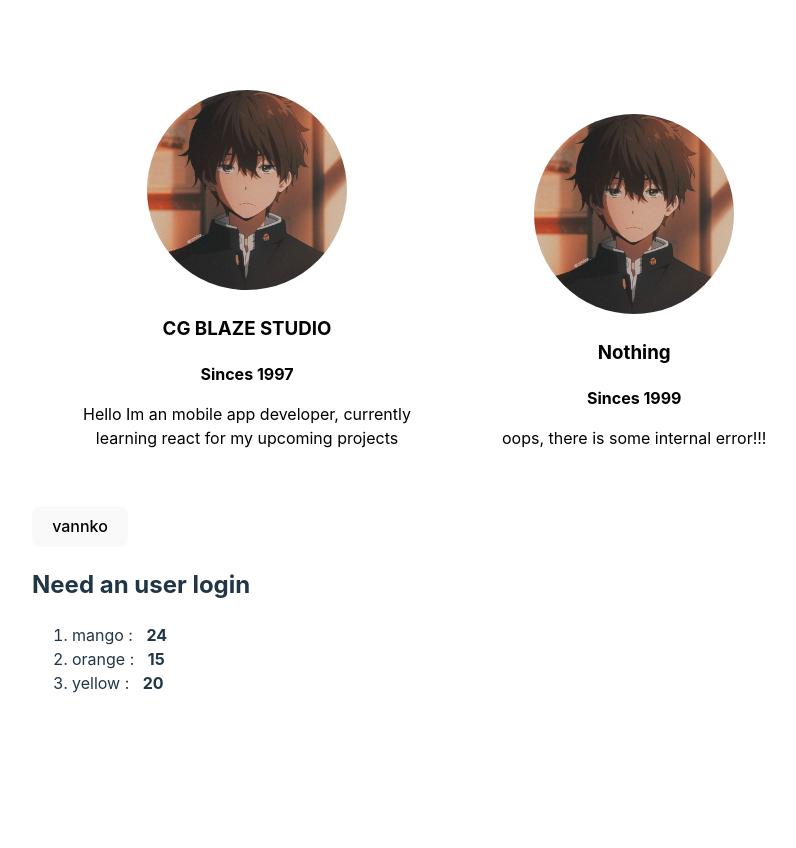
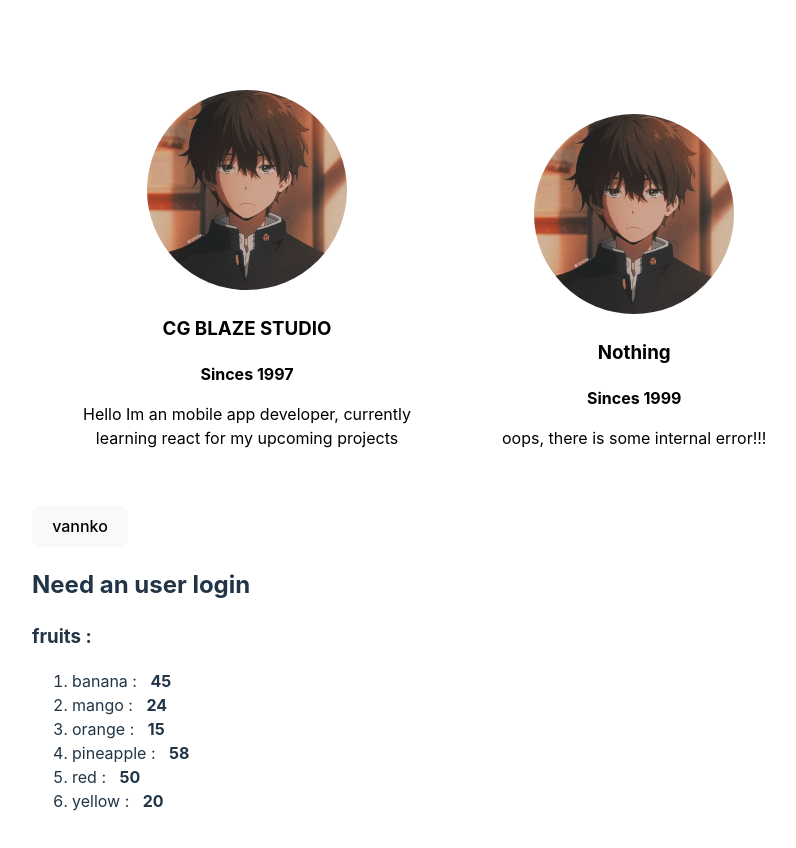
Before and after one commit to Karthikeyan8296/Basics-of-React-JS, a React (Vite) app: page / in a window 1280 px wide. Shown: the top 848 px of the page, without its empty margins (18-814 px from the left). Built offline with nearby package versions, Linux system fonts and the light colour scheme.

Commit message:
Array of Objects

```diff
--- a/src/App.jsx
+++ b/src/App.jsx
@@ -9,6 +9,15 @@ import List from "./components/List";
 import ArrayIntoObjects from "./components/ArrayIntoObjects";
 
 function App() {
+  const fruits = [
+    { id: 1, name: "red", calories: 50 },
+    { id: 2, name: "yellow", calories: 20 },
+    { id: 3, name: "orange", calories: 15 },
+    { id: 4, name: "mango", calories: 24 },
+    { id: 5, name: "pineapple", calories: 58 },
+    { id: 6, name: "banana", calories: 45 },
+  ];
+
   return (
     <>
       <Card
@@ -23,7 +32,7 @@ function App() {
       <UserGreeting isLoggedin={false} userName="Karthik" />
 
       {/* <List/> */}
-      <ArrayIntoObjects/>
+      <ArrayIntoObjects items = {fruits}  category="fruits :"/>
     </>
   );
 }
--- a/src/components/ArrayIntoObjects.jsx
+++ b/src/components/ArrayIntoObjects.jsx
@@ -1,27 +1,37 @@
 import React from "react";
+import PropTypes from "prop-types";
 
-const ArrayIntoObjects = () => {
-  const fruits = [
-    { id: 1, name: "red", calories: 50 },
-    { id: 2, name: "yellow", calories: 20 },
-    { id: 3, name: "orange", calories: 15 },
-    { id: 4, name: "mango", calories: 24 },
-    { id: 5, name: "pineapple", calories: 58 },
-    { id: 6, name: "banana", calories: 45 },
-  ];
+const ArrayIntoObjects = (props) => {
+  const itemList = props.items; //Calling that Array of objects
+  const category = props.category;
 
-  fruits.sort((a, b) => a.name.localeCompare(b.name)); //ALPHABETICAL ORDER//
-
-  const lowCalFruit = fruits.filter((value) => value.calories < 30); //FILTERING
+  itemList.sort((a, b) => a.name.localeCompare(b.name)); //ALPHABETICAL ORDER//
+  const lowCalFruit = itemList.filter((value) => value.calories < 30); //FILTERING
 
   //key - each object name should be diff//
-  const ListItems = lowCalFruit.map((value) => (
+  const ListItems = itemList.map((value) => (
     <li key={value.id}>
       {value.name} : &nbsp; <b>{value.calories}</b>
     </li>
   ));
 
-  return <ol>{ListItems}</ol>;
+  return (
+    <>
+      <h3>{category}</h3> <ol>{ListItems}</ol>
+    </>
+  );
+};
+
+//User-difined Types//
+ArrayIntoObjects.propTypes = {
+  category: PropTypes.string,
+  items: PropTypes.arrayOf(
+    PropTypes.shape({
+      id: PropTypes.number,
+      name: PropTypes.string,
+      calories: PropTypes.number,
+    })
+  ),
 };
 
 export default ArrayIntoObjects;
```
